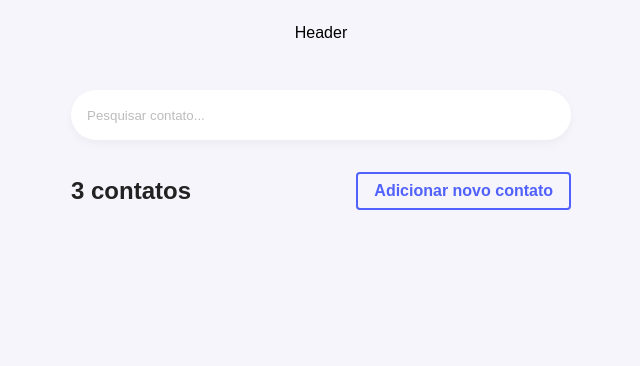
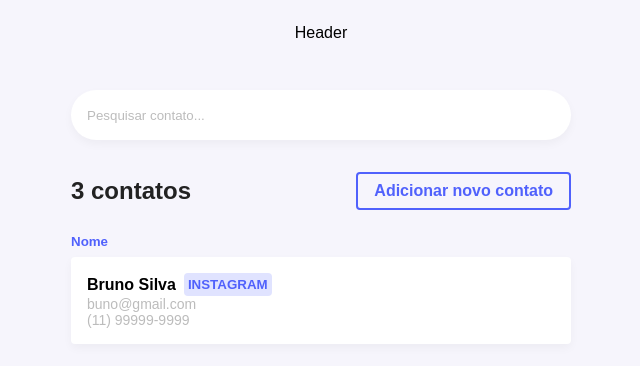
Before and after one commit to NadsonMagno/MyContacts, a React (Vite) app: page / in a window 1280 px wide. Shown: the top 366 px of the page, without its empty margins (319-959 px from the left). Built offline with nearby package versions, Linux system fonts and the light colour scheme.

Commit message:
feat: implementando a lista de contatos

```diff
--- a/src/assets/styles/themes/default.ts
+++ b/src/assets/styles/themes/default.ts
@@ -6,6 +6,11 @@ export default {
         dark: '#3346F0',
         lighter: '#E0E3FF',
     },
+    gray:{
+        900: '#222222',
+        200: '#BCBCBC',
+
+    },
     secondary: '#2ecc71',
     background: '#F6F5FC',
     text: '#333333',
--- a/src/components/ContactsList/ContactsList.tsx
+++ b/src/components/ContactsList/ContactsList.tsx
@@ -1,5 +1,7 @@
-import { Container, Header } from "./style";
+import { Container, Header,  ListContainer, Card } from "./style";
 
+/* import arrow from '../../assets/images/icons/arrow.svg';
+ */
 export default function ContactsList() {
   return (
   <Container>
@@ -8,6 +10,41 @@ export default function ContactsList() {
       <a href="/">Adicionar novo contato</a>
     </Header>
 
+    <ListContainer>
+        <header>
+            <button type="button" className="sor-button">
+                <span>Nome</span>
+{/*                 <img src={arrow} alt="Arrow icon" />
+ */}            </button>
+        </header>
+
+
+    </ListContainer>
+
+    <Card>
+        <div className="info">
+            <div className="contact-name">
+                <strong>Bruno Silva</strong>
+                <small>instagram</small>
+            </div>
+        <span>buno@gmail.com</span>
+        <span>(11) 99999-9999</span>
+
+        </div>
+
+        <div className="actions">
+            <a href="/">
+{/*                 <img src={edit} alt="Edit" />
+ */}        </a>
+            <button type="button">
+{/*                 <img src={trash} alt="Trash" />
+ */}        </button>
+
+        </div>
+
+    </Card>
+
+
   </Container>
 );
 }
--- a/src/components/ContactsList/style.ts
+++ b/src/components/ContactsList/style.ts
@@ -32,3 +32,75 @@ export const Header = styled.header`
     }
 
 `;
+
+export const ListContainer = styled.div`
+    margin-top: 24px;
+
+    header{
+        margin-bottom: 8px;
+    }
+    .sor-button{
+        background: transparent;
+        border: none;
+        display: flex;
+        align-items: center;
+        cursor: pointer;
+    }
+
+    span{
+        margin-right: 8px;
+        font-weight: bold;
+        color: ${props => props.theme.colors.primary.main};
+    }
+`;
+
+export const Card = styled.div`
+    background-color: #FFF;
+    box-shadow: 0px 4px 10px rgba(0,0,0,0.04);
+    padding: 16px;
+    border-radius: 4px;
+    display: flex;
+    justify-content: space-between;
+    align-items: center;
+
+    & + & {
+        margin-top: 16px;
+    }
+
+    .info{
+        .contact-name{
+            display: flex;
+            align-items: center;
+
+            small{
+                background-color: ${props => props.theme.colors.primary.lighter};
+                color: ${props => props.theme.colors.primary.main};
+                font-weight: bold;
+                text-transform: uppercase;
+                padding: 4px;
+                border-radius: 4px;
+                margin-left: 8px;
+            }
+        }
+        span{
+            display: block;
+            color: ${props => props.theme.colors.gray[200]};
+            font-size: 14px;
+        }
+    }
+
+    .actions{
+        display: flex;
+        align-items: center;
+
+        a{
+            margin-right: 8px;
+        }
+
+        button{
+            background: transparent;
+            border: none;
+            cursor: pointer;
+        }
+    }
+`;
```
